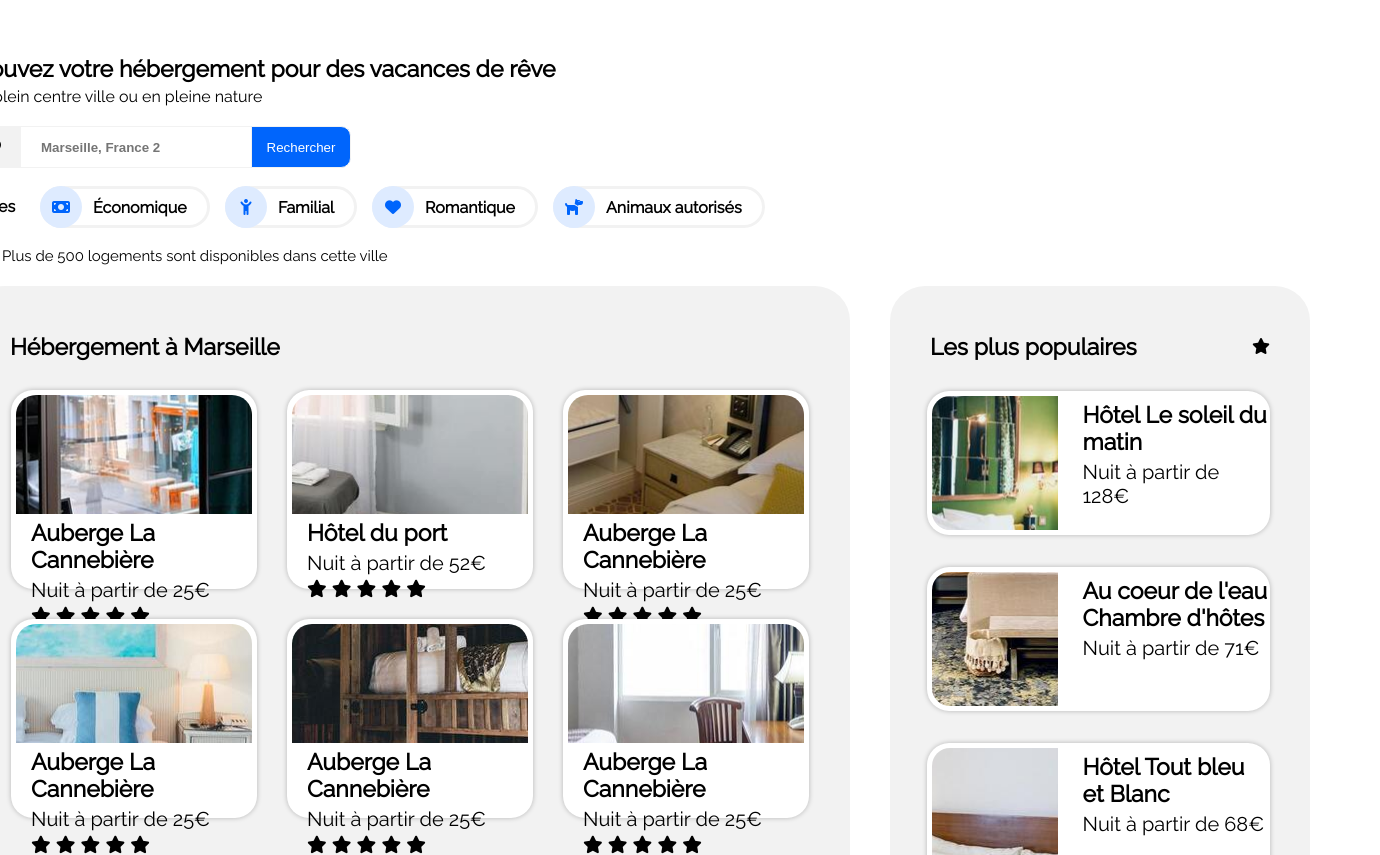
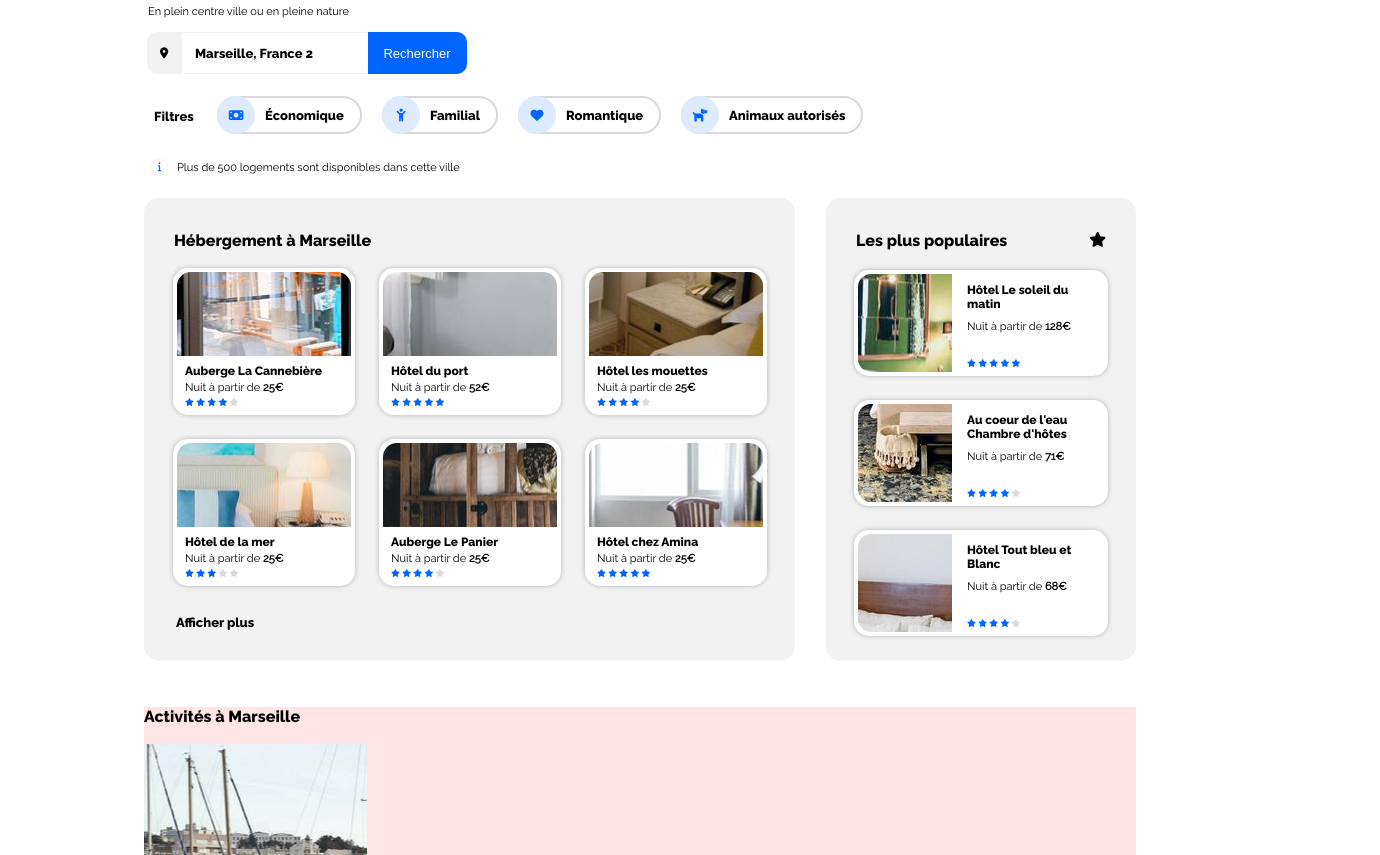
Before and after one commit to terrenceyves/thomas-maquette-html-css, a website: page index.html in a window 1280 px wide. Shown: the part 99-954 px from the top of the page, 1380 px wide, since content can reach past the window. Drawn offline with Linux system fonts and the light colour scheme.

Commit message:
Bonne avancée. OK

```diff
--- a/index.html
+++ b/index.html
@@ -28,8 +28,10 @@
   </header>
   <main>
     <div>
-      <h1>Trouvez votre hébergement pour des vacances de rêve</h1>
-      <p>En plein centre ville ou en pleine nature</p>
+      <div id="titre">
+        <h1>Trouvez votre hébergement pour des vacances de rêve</h1>
+        <p>En plein centre ville ou en pleine nature</p>
+      </div>
       <div id="searchbar">
         <i id="search1" class="fas fa-map-marker-alt"></i>
         <form action="/action.php" method=post">
@@ -70,85 +72,97 @@
             <div class="carhebergement" id="aubergecannebiere">
               <div class="imgcardhebergement" id="imgcardhebergement1">
               </div>
-              <h3>Auberge La Cannebière</h3>
-              <p class="textcardshebergement">Nuit à partir de <span>25&euro;</span></p>
-              <div class="star textcardshebergement">
-                <i class="fa-solid fa-star fa-sm"></i>
-                <i class="fa-solid fa-star fa-sm"></i>
-                <i class="fa-solid fa-star fa-sm"></i>
-                <i class="fa-solid fa-star fa-sm"></i>
-                <i class="fa-solid fa-star fa-sm"></i>
+              <div class="titretxth">
+                <h3>Auberge La Cannebière</h3>
+                <p class="textcardshebergement">Nuit à partir de <b>25&euro;</b></p>
+                <div class="star textcardshebergement">
+                  <i class="fa-solid fa-star fa-sm"></i>
+                  <i class="fa-solid fa-star fa-sm"></i>
+                  <i class="fa-solid fa-star fa-sm"></i>
+                  <i class="fa-solid fa-star fa-sm"></i>
+                  <i id="gris" class="fa-solid fa-star fa-sm"></i>
+                </div>
               </div>
             </div>
             <div class="carhebergement">
               <div class="imgcardhebergement" id="imgcardhebergement2">
               </div>
-              <h3>Hôtel du port</h3>
-              <p class="textcardshebergement">Nuit à partir de <span>52&euro;</span></p>
-              <div class="star textcardshebergement">
-                <i class="fa-solid fa-star fa-sm"></i>
-                <i class="fa-solid fa-star fa-sm"></i>
-                <i class="fa-solid fa-star fa-sm"></i>
-                <i class="fa-solid fa-star fa-sm"></i>
-                <i class="fa-solid fa-star fa-sm"></i>
+              <div class="titretxth">
+                <h3>Hôtel du port</h3>
+                <p class="textcardshebergement">Nuit à partir de <b>52&euro;</b></p>
+                <div class="star textcardshebergement">
+                  <i class="fa-solid fa-star fa-sm"></i>
+                  <i class="fa-solid fa-star fa-sm"></i>
+                  <i class="fa-solid fa-star fa-sm"></i>
+                  <i class="fa-solid fa-star fa-sm"></i>
+                  <i class="fa-solid fa-star fa-sm"></i>
+                </div>
               </div>
             </div>
             <div class="carhebergement">
               <div class="imgcardhebergement" id="imgcardhebergement3">
               </div>
-              <h3>Auberge La Cannebière</h3>
-              <p class="textcardshebergement">Nuit à partir de <span>25&euro;</span></p>
-              <div class="star textcardshebergement">
-                <i class="fa-solid fa-star fa-sm"></i>
-                <i class="fa-solid fa-star fa-sm"></i>
-                <i class="fa-solid fa-star fa-sm"></i>
-                <i class="fa-solid fa-star fa-sm"></i>
-                <i class="fa-solid fa-star fa-sm"></i>
+              <div class="titretxth">
+                <h3>Hôtel les mouettes</h3>
+                <p class="textcardshebergement">Nuit à partir de <b>25&euro;</b></p>
+                <div class="star textcardshebergement">
+                  <i class="fa-solid fa-star fa-sm"></i>
+                  <i class="fa-solid fa-star fa-sm"></i>
+                  <i class="fa-solid fa-star fa-sm"></i>
+                  <i class="fa-solid fa-star fa-sm"></i>
+                  <i id="gris" class="fa-solid fa-star fa-sm"></i>
+                </div>
               </div>
             </div>
 
             <div class="carhebergement">
               <div class="imgcardhebergement" id="imgcardhebergement4">
               </div>
-              <h3>Auberge La Cannebière</h3>
-              <p class="textcardshebergement">Nuit à partir de <span>25&euro;</span></p>
-              <div class="star textcardshebergement">
-                <i class="fa-solid fa-star fa-sm"></i>
-                <i class="fa-solid fa-star fa-sm"></i>
-                <i class="fa-solid fa-star fa-sm"></i>
-                <i class="fa-solid fa-star fa-sm"></i>
-                <i class="fa-solid fa-star fa-sm"></i>
+              <div class="titretxth">
+                <h3>Hôtel de la mer</h3>
+                <p class="textcardshebergement">Nuit à partir de <b>25&euro;</b></p>
+                <div class="star textcardshebergement">
+                  <i class="fa-solid fa-star fa-sm"></i>
+                  <i class="fa-solid fa-star fa-sm"></i>
+                  <i class="fa-solid fa-star fa-sm"></i>
+                  <i id="gris" class="fa-solid fa-star fa-sm"></i>
+                  <i id="gris" class="fa-solid fa-star fa-sm"></i>
+                </div>
               </div>
             </div>
             <div class="carhebergement">
               <div class="imgcardhebergement" id="imgcardhebergement5">
               </div>
-              <h3>Auberge La Cannebière</h3>
-              <p class="textcardshebergement">Nuit à partir de <span>25&euro;</span></p>
-              <div class="star textcardshebergement">
-                <i class="fa-solid fa-star fa-sm"></i>
-                <i class="fa-solid fa-star fa-sm"></i>
-                <i class="fa-solid fa-star fa-sm"></i>
-                <i class="fa-solid fa-star fa-sm"></i>
-                <i class="fa-solid fa-star fa-sm"></i>
+              <div class="titretxth">
+                <h3>Auberge Le Panier</h3>
+                <p class="textcardshebergement">Nuit à partir de <b>25&euro;</b></p>
+                <div class="star textcardshebergement">
+                  <i class="fa-solid fa-star fa-sm"></i>
+                  <i class="fa-solid fa-star fa-sm"></i>
+                  <i class="fa-solid fa-star fa-sm"></i>
+                  <i class="fa-solid fa-star fa-sm"></i>
+                  <i id="gris" class="fa-solid fa-star fa-sm"></i>
+                </div>
               </div>
             </div>
             <div class="carhebergement">
               <div class="imgcardhebergement" id="imgcardhebergement6">
               </div>
-              <h3>Auberge La Cannebière</h3>
-              <p class="textcardshebergement">Nuit à partir de <span>25&euro;</span></p>
-              <div class="star textcardshebergement">
-                <i class="fa-solid fa-star fa-sm"></i>
-                <i class="fa-solid fa-star fa-sm"></i>
-                <i class="fa-solid fa-star fa-sm"></i>
-                <i class="fa-solid fa-star fa-sm"></i>
-                <i class="fa-solid fa-star fa-sm"></i>
+              <div class="titretxth">
+                <h3>Hôtel chez Amina</h3>
+                <p class="textcardshebergement">Nuit à partir de <b>25&euro;</b></p>
+                <div class="star textcardshebergement">
+                  <i class="fa-solid fa-star fa-sm"></i>
+                  <i class="fa-solid fa-star fa-sm"></i>
+                  <i class="fa-solid fa-star fa-sm"></i>
+                  <i class="fa-solid fa-star fa-sm"></i>
+                  <i class="fa-solid fa-star fa-sm"></i>
+                </div>
               </div>
             </div>
 
           </div>
-          <p id="footercardsheb">Afficher plus</p>
+          <h4 id="footercardsheb">Afficher plus</p>
         </div>
 
         <div class="populaire">
@@ -162,7 +176,7 @@
               </div>
               <div class="descriptioncardspopulaire">
                 <h3>Hôtel Le soleil du matin</h3>
-                <p class="textcardspopulaire">Nuit à partir de <span>128&euro;</span></p>
+                <p class="textcardspopulaire">Nuit à partir de <b>128&euro;</b></p>
                 <div class="star textcardspopulaire" id="starspopulaire">
                   <i class="fa-solid fa-star fa-sm"></i>
                   <i class="fa-solid fa-star fa-sm"></i>
@@ -177,13 +191,13 @@
               </div>
               <div class="descriptioncardspopulaire">
                 <h3>Au coeur de l'eau Chambre d'hôtes</h3>
-                <p class="textcardspopulaire">Nuit à partir de <span>71&euro;</span></p>
+                <p class="textcardspopulaire">Nuit à partir de <b>71&euro;</b></p>
                 <div class="star textcardspopulaire" id="starspopulaire">
                   <i class="fa-solid fa-star fa-sm"></i>
                   <i class="fa-solid fa-star fa-sm"></i>
                   <i class="fa-solid fa-star fa-sm"></i>
                   <i class="fa-solid fa-star fa-sm"></i>
-                  <i class="fa-solid fa-star fa-sm"></i>
+                  <i id="gris" class="fa-solid fa-star fa-sm"></i>
                 </div>
               </div>
             </div>
@@ -192,13 +206,13 @@
               </div>
               <div class="descriptioncardspopulaire">
                 <h3>Hôtel Tout bleu et Blanc</h3>
-                <p class="textcardspopulaire">Nuit à partir de <span>68&euro;</span></p>
+                <p class="textcardspopulaire">Nuit à partir de <b>68&euro;</b></p>
                 <div class="star textcardspopulaire" id="starspopulaire">
                   <i class="fa-solid fa-star fa-sm"></i>
                   <i class="fa-solid fa-star fa-sm"></i>
                   <i class="fa-solid fa-star fa-sm"></i>
                   <i class="fa-solid fa-star fa-sm"></i>
-                  <i class="fa-solid fa-star fa-sm"></i>
+                  <i id="gris" class="fa-solid fa-star fa-sm"></i>
                 </div>
               </div>
             </div>
@@ -207,8 +221,31 @@
 
         </div>
       </div>
+      <div class="activites">
+        <div id="titreactivites">
+          <h2>Activités à Marseille</h2>
+        </div>
+        <div class="blocsactivites">
+          <div id="bloc1">
+            <div class="activitesimg" id="activitesimg1">
+            </div>
+          </div>
+          <div id="bloc2">
+            <div id="bloc21"></div>
+            <div id="bloc22"></div>
+          </div>
+          <div id="bloc3"></div>
+          <div id="bloc4">
+            <div id="bloc41"></div>
+            <div id="bloc42"></div>
+          </div>
+        </div>
+      </div>
     </div>
   </main>
 </body>
+<footer>
+
+</footer>
 
 </html>
--- a/style.css
+++ b/style.css
@@ -1,4 +1,22 @@
-@import url("https://fonts.googleapis.com/css2?family=Raleway&display=swap");
+@font-face {
+  font-family: "Raleway-Bold";
+  src: url("./assets/fonts/Raleway-Bold.ttf") format("truetype");
+}
+
+@font-face {
+  font-family: "Raleway-Black";
+  src: url("./assets/fonts/Raleway-Black.ttf") format("truetype");
+}
+
+@font-face {
+  font-family: "Raleway-Regular";
+  src: url("./assets/fonts/Raleway-Regular.ttf") format("truetype");
+}
+
+@font-face {
+  font-family: "Raleway-ExtraBold";
+  src: url("./assets/fonts/Raleway-ExtraBold.ttf") format("truetype");
+}
 
 * {
   margin: 0;
@@ -6,44 +24,70 @@
 }
 
 body {
-  font-family: "Raleway", sans-serif;
+  font-family: "Raleway-Regular", sans-serif;
+  font-size: 11px;
   display: flex;
   flex-direction: column;
   justify-content: center;
   align-items: center;
 }
 header {
-  width: 1440px;
+  font-family: "Raleway-Regular", sans-serif;
+  width: 992px;
+  /* max-width: 992px; */
   display: flex;
   justify-content: space-between;
-  padding: 20px;
+  /* background-color: rgba(0, 128, 0, 0.22); */
+  /* align-items: center; */
 }
 
 main {
-  width: 1340px;
-  height: 1884px;
-  margin: 50px;
+  width: 100%;
+  max-width: 992px;
+  /* background-color: rgba(0, 0, 255, 0.327); */
 }
 
-h1 {
-  font-size: 23px;
-  font-weight: bold;
-  margin-bottom: 5px;
-}
+/* footer {
+  background: #ccc;
+  position: absolute;
+  bottom: 0;
+  width: 992px;
+  padding-top: 50px;
+  height: 50px;
+} */
 
-h2 {
-  font-size: 23px;
-  font-weight: bold;
+::placeholder {
+  font-family: "Raleway-ExtraBold";
+  color: black;
+  font-size: 13px;
   margin-bottom: 20px;
   margin-top: 20px;
 }
 
+h1 {
+  font-family: "Raleway-ExtraBold";
+  font-size: 16px;
+  font-weight: bold;
+  margin-bottom: 8px;
+}
+
+h2 {
+  font-family: "Raleway-ExtraBold";
+  font-size: 16px;
+  font-weight: bold;
+  margin-bottom: 8px;
+}
+
 h3 {
-  font-size: 23px;
-  font-weight: bold;
-  margin-top: 5px;
-  padding-left: 20px;
-  padding-bottom: 5px;
+  font-family: "Raleway-ExtraBold";
+  font-size: 12px;
+  margin-bottom: 3px;
+}
+
+h4 {
+  font-family: "Raleway-ExtraBold";
+  font-size: 13px;
+  margin-bottom: 3px;
 }
 
 ul {
@@ -56,37 +100,41 @@ a {
 }
 
 #logo {
-  height: 40px;
-  padding-left: 50px;
-  padding-top: 20px;
+  margin-top: 18px;
+  margin-left: 15px;
+  height: 35px;
 }
 #navbar {
+  margin-top: 35px;
+  margin-right: 20px;
+  font-size: 12px;
   display: flex;
   flex-direction: row;
   overflow: hidden;
   font-size: 15px;
-  padding: 20px;
-  margin-right: 50px;
-  width: 250px;
+  width: 178px;
   justify-content: space-between;
-  font-weight: bold;
+}
+
+#titre {
+  margin-left: 4px;
+  margin-top: 21px;
 }
 
 #searchbar {
   display: flex;
-  margin-top: 20px;
-  position: relative;
+  margin-top: 14px;
+  margin-left: 3px;
   border-spacing: 50px;
-  height: 40px;
+  height: 36px;
 }
 
 #search1 {
   display: flex;
   width: 20px;
   border-radius: 10px 0px 0px 10px;
-  margin-right: 10px;
-  padding: 0px 15px;
-  position: absolute;
+  padding: 0px 7px;
+
   height: 42px;
   background: #f2f2f2;
   align-items: center;
@@ -94,47 +142,50 @@ a {
 }
 
 #search2 {
-  margin-left: 20px;
-  padding-left: 20px;
-  position: absolute;
+  padding-left: 13px;
+
   color: black;
   font-weight: bold;
   height: 40px;
-  width: 210px;
+  width: 173px;
   left: 30px;
   border: solid 1px #f2f2f2;
 }
 #search3 {
   display: flex;
-  margin-left: 20px;
-  position: absolute;
+  font-size: 13px;
+  margin-left: -1px;
+  border-left: solid 1px #ffffff;
+  border-top: solid 1px #0065fc;
+  border-right: solid 1px #0065fc;
+  border-bottom: solid 1px #0065fc;
+
   background: #f2f2f2;
   height: 42px;
-  left: 261px;
+  border-left: none;
   border-radius: 0px 10px 10px 0px;
-  width: 100px;
+  width: 99px;
   justify-content: center;
   background-color: #0065fc;
   color: white;
-  border: solid 1px #f2f2f2;
+  /* border: solid 1px #f2f2f2; */
 }
 
 #filtre {
+  font-family: "Raleway-ExtraBold";
+  color: black;
+  font-size: 13px;
   display: flex;
   width: 100%;
-  margin-top: 20px;
+  margin-top: 28px;
+  margin-left: 10px;
   font-weight: bold;
-}
-
-#filtre {
-  display: flex;
   align-items: center;
   justify-content: flex-start;
 }
 
 .filtre {
   display: flex;
-  margin: 0px 10px;
   position: relative;
   height: 40px;
   width: 200px;
@@ -143,11 +194,10 @@ a {
 
 .filtre1 {
   display: flex;
-  margin-right: 10px;
   background: #deebff;
   color: #0065fc;
-  height: 42px;
-  width: 42px;
+  height: 38px;
+  width: 38px;
   align-items: center;
   justify-content: center;
   border-radius: 50%;
@@ -159,9 +209,9 @@ a {
   display: flex;
   position: absolute;
   /* left: 20px; */
-  height: 36px;
-  padding: 0px 20px 0px 50px;
-  border: solid 3px #f2f2f2;
+  height: 34px;
+  padding: 0px 16px 0px 46px;
+  border: solid 2px #d9d9d9;
   align-items: center;
   justify-content: center;
   white-space: nowrap;
@@ -169,7 +219,7 @@ a {
 }
 
 #filtre1 {
-  width: 60px;
+  width: 63px;
 }
 
 #filtre2 {
@@ -177,11 +227,11 @@ a {
 }
 
 #filtre3 {
-  width: 127px;
+  width: 136px;
 }
 
 #filtre4 {
-  width: 161px;
+  width: 163px;
 }
 
 #filtre5 {
@@ -189,8 +239,10 @@ a {
 }
 
 #information {
+  margin-left: 7px;
   display: flex;
-  margin-top: 20px;
+  margin-top: 21px;
+  margin-bottom: 21px;
   font-size: 15px;
   width: 100%;
   align-items: center;
@@ -200,7 +252,7 @@ a {
   display: flex;
   height: 15px;
   width: 15px;
-  margin-right: 15px;
+  margin-right: 9px;
   border: solid 1px #f2f2f2;
   border-radius: 50%;
   align-items: center;
@@ -209,6 +261,8 @@ a {
 }
 
 #information2 {
+  font-family: "Raleway-Regular", sans-serif;
+  font-size: 11px;
   display: flex;
   height: 20px;
   align-items: center;
@@ -217,52 +271,50 @@ a {
 .hebergementpopulaire {
   display: flex;
   justify-content: space-between;
-  margin-top: 20px;
-  height: 626px;
+  height: 463px;
 }
 
 .hebergement {
   display: flex;
   flex-direction: column;
   background: #f2f2f2;
-  border-radius: 35px;
-  width: 880px;
-  height: 626px;
+  border-radius: 15px;
+  width: 651px;
+  height: 463px;
 }
 
 #hebergementtitre {
-  margin: 47px 0px 15px 40px;
+  margin: 33px 0px 6px 30px;
 }
 
 #cardshebergement {
   display: flex;
   flex-direction: row;
   flex-wrap: wrap;
-  width: 880px;
-  height: 626px;
+  width: 618px;
+  height: 338px;
   display: flex;
   align-items: center;
   justify-content: center;
-}
-
-.populaire {
-  background: #f2f2f2;
-  border-radius: 35px;
-  width: 420px;
-  height: 626px;
-  display: flex;
-  flex-direction: column;
+  margin: 0px 17px;
 }
 
 .carhebergement {
   background: white;
-  width: 246px;
-  margin: 15px;
-  height: 199px;
+  width: 182px;
+  margin: 12px;
+  height: 147px;
   z-index: 3;
   font-size: 13px;
-  border-radius: 22px;
+  border-radius: 15px;
   box-shadow: 0px 0px 5px 0px rgba(0, 0, 0, 0.25);
+}
+
+.imgcardhebergement {
+  width: 174px;
+  height: 84px;
+  border-radius: 14px 14px 0px 0px;
+  margin: 4px;
 }
 
 #imgcardhebergement1 {
@@ -295,29 +347,45 @@ a {
   background-image: url("./assets/hebergements/4_small/febrian-zakaria-M6S1WvfW68A-unsplash.jpg");
 }
 
-.imgcardhebergement {
-  width: 236px;
-  height: 119px;
-  border-radius: 20px 20px 0px 0px;
-  margin: 5px;
+#footercardsheb {
+  margin: 21px 32px;
 }
 
-#footercardsheb {
-  margin: 80px 65px;
+.titretxth {
+  padding-left: 12px;
+  margin-top: 8px;
 }
-
 .textcardshebergement {
-  padding-left: 20px;
-  padding-bottom: 2px;
-  font-size: 20px;
+  font-family: "Raleway-Regular", sans-serif;
+  font-size: 11px;
+}
+.star {
+  font-size: 9px;
+  margin-top: 3px;
+  color: #0065fc;
+}
+#gris {
+  color: #d9d9d9;
+}
+.populaire {
+  background: #f2f2f2;
+  border-radius: 15px;
+  width: 310px;
+  height: 463px;
+  display: flex;
+  flex-direction: column;
+  position: relative;
 }
 
 #cardspopulaire {
+  position: absolute;
   display: flex;
   flex-direction: column;
-  width: 420px;
-  height: 626px;
+  width: 254px;
+  height: 390px;
   display: flex;
+  bottom: 13px;
+  margin: 0px 28px;
 }
 #titrepopulaire {
   display: flex;
@@ -326,31 +394,31 @@ a {
 }
 
 #populairetitre {
-  margin: 47px 0px 15px 40px;
+  margin: 33px 0px 6px 30px;
 }
 
 #etoiletitre {
-  margin-right: 40px;
-  margin-top: 30px;
+  font-size: 15px;
+  margin-right: 30px;
+  margin-top: 24px;
 }
 
 .cardpopulaire {
   display: flex;
   flex-direction: row;
   background: white;
-  width: 343px;
-  height: 144px;
-  margin: 16px 37px;
-  border-radius: 22px;
-  align-items: center;
+  width: 254px;
+  height: 106px;
+  margin: 12px 0px;
+  border-radius: 15px;
   box-shadow: 0px 0px 5px 0px rgba(0, 0, 0, 0.25);
 }
 
 .imgcardpopulaire {
-  width: 127px;
-  height: 134px;
-  margin: 5px;
-  border-radius: 18px 0px 0px 18px;
+  width: 94px;
+  height: 98px;
+  margin: 4px;
+  border-radius: 13px 0px 0px 13px;
 }
 
 #imgcardpopulaire1 {
@@ -369,18 +437,48 @@ a {
 }
 
 .descriptioncardspopulaire {
-  width: 210px;
-  height: 134px;
+  width: 120px;
+  height: 106px;
+  padding-top: 13px;
+  margin-left: 11px;
 }
 
 .textcardspopulaire {
-  padding-left: 20px;
+  font-family: "Raleway-Regular", sans-serif;
+  font-size: 11px;
   padding-bottom: 2px;
-  font-size: 20px;
+  margin-top: 9px;
 }
 
 #starspopulaire {
-  margin-top: 105px;
+  margin-top: 23px;
+  font-size: 9px;
+  color: #0065fc;
+}
+
+.activites {
+  margin-top: 46px;
+  width: 992px;
+  background-color: rgba(255, 0, 0, 0.1);
+}
+.blocsactivites {
+  margin-top: 18px;
+  width: 992px;
+  height: 329px;
+}
+
+#bloc1 {
+  background-color: white;
+  border-radius: 15px;
+  width: 223px;
+  height: 329px;
+}
+
+#activitesimg1 {
+  width: 223px;
+  height: 288px;
+  background-position: center;
+  background-image: url("./assets/activites/4_small/reno-laithienne-QUgJhdY5Fyk-unsplash.jpg");
 }
 
 /* @media (max-width: 2420px) { */
```
Also changed, not shown: assets/fonts/Raleway-Black.ttf (added), assets/fonts/Raleway-Bold.ttf (added), assets/fonts/Raleway-ExtraBold.ttf (added), assets/fonts/Raleway-Regular.ttf (added).
